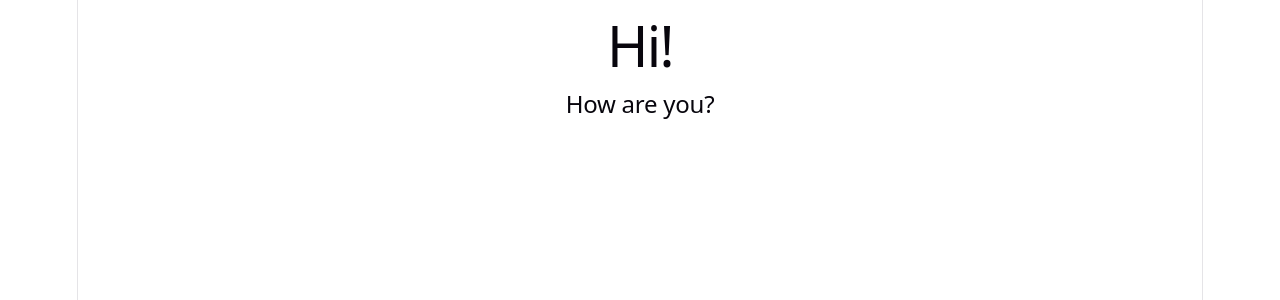
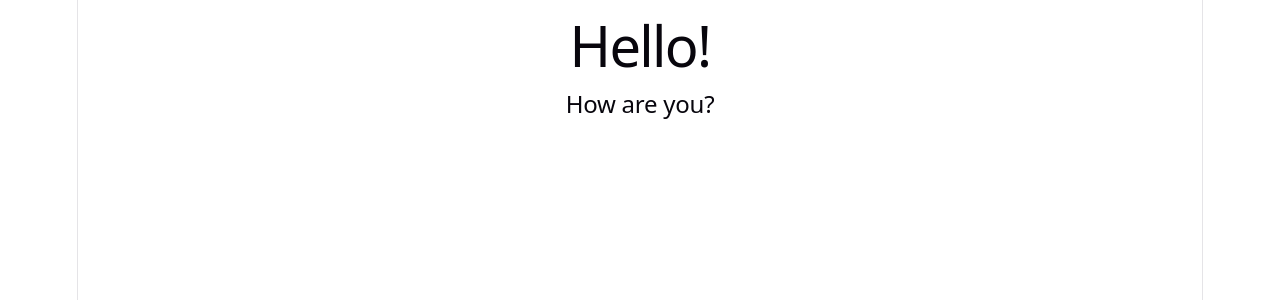
Before and after one commit to Hanahmay2/first-vite-website, a React (Vite) app: page / in a window 1280 px wide. Shown: the top 300 px of the page. Built offline with nearby package versions, Linux system fonts and the light colour scheme.

Commit message:
Update App.jsx

```diff
--- a/src/App.jsx
+++ b/src/App.jsx
@@ -13,7 +13,7 @@ function App() {
 
   return (
     <>
-      <h1> Hi! </h1>
+      <h1> Hello! </h1>
       <h2>How are you? </h2>
     </>
   );
```
